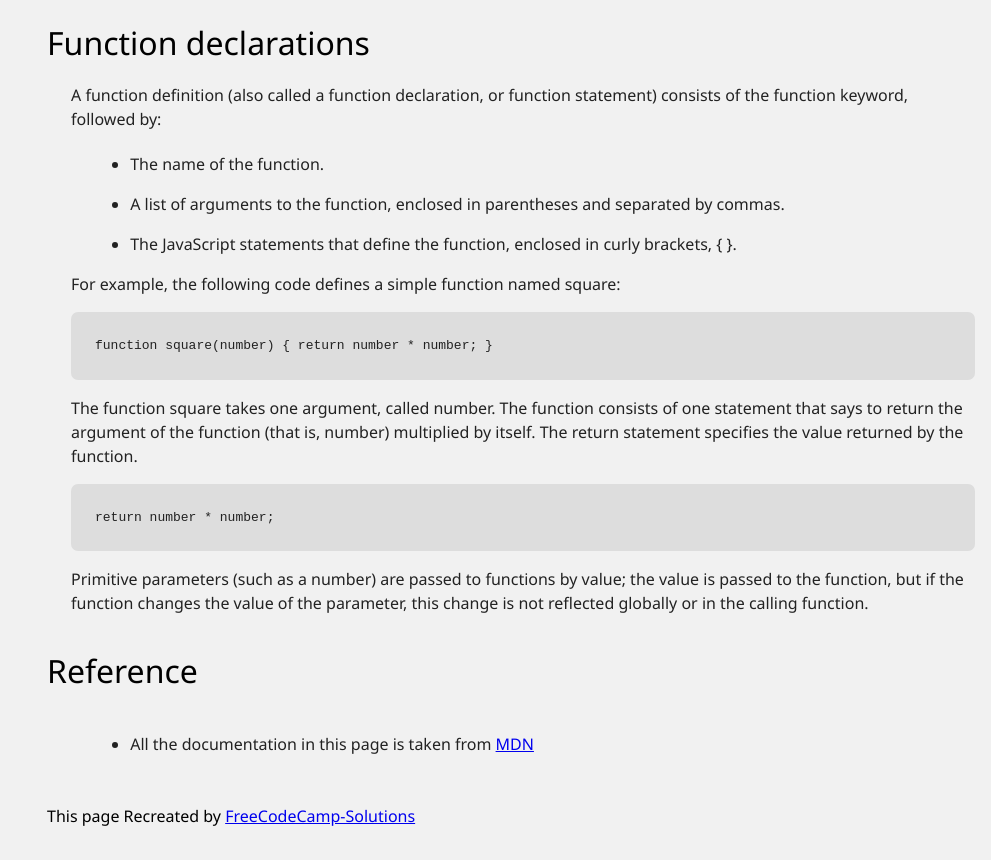
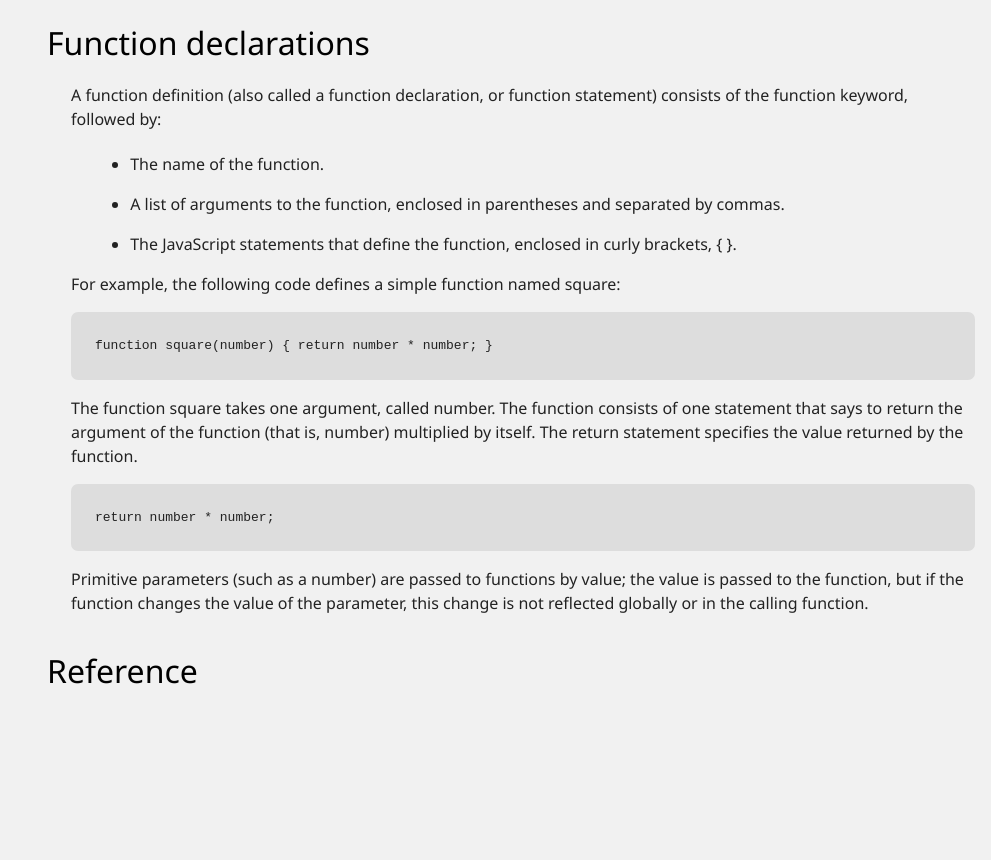
Before and after one commit to mrimranasif/technical-doc-page, a plain HTML site: page index.html in a window 1280 px wide. Shown: the part 5871-6731 px from the top of the page, without its empty margins (289-1280 px from the left). After the commit the page ends 6622 px from the top, so only its background shows below. Drawn offline with Linux system fonts and the light colour scheme.

Commit message:
Update index.html

```diff
--- a/index.html
+++ b/index.html
@@ -278,14 +278,8 @@
     <section class="main-section" id="Reference">
       <header>Reference</header>
       <article class="main-article">
-        <ul>
-          <li>All the documentation in this page is taken from <a
-              href="https://developer.mozilla.org/en-US/docs/Web/JavaScript/Guide">MDN</a></li>
-        </ul>
       </article>
     </section>
-    <p id="creator">This page Recreated by <a href="https://github.com/FreeCodeCamp-Solutions">FreeCodeCamp-Solutions</a></p>
   </main>
 </body>
-
 </html>
```
